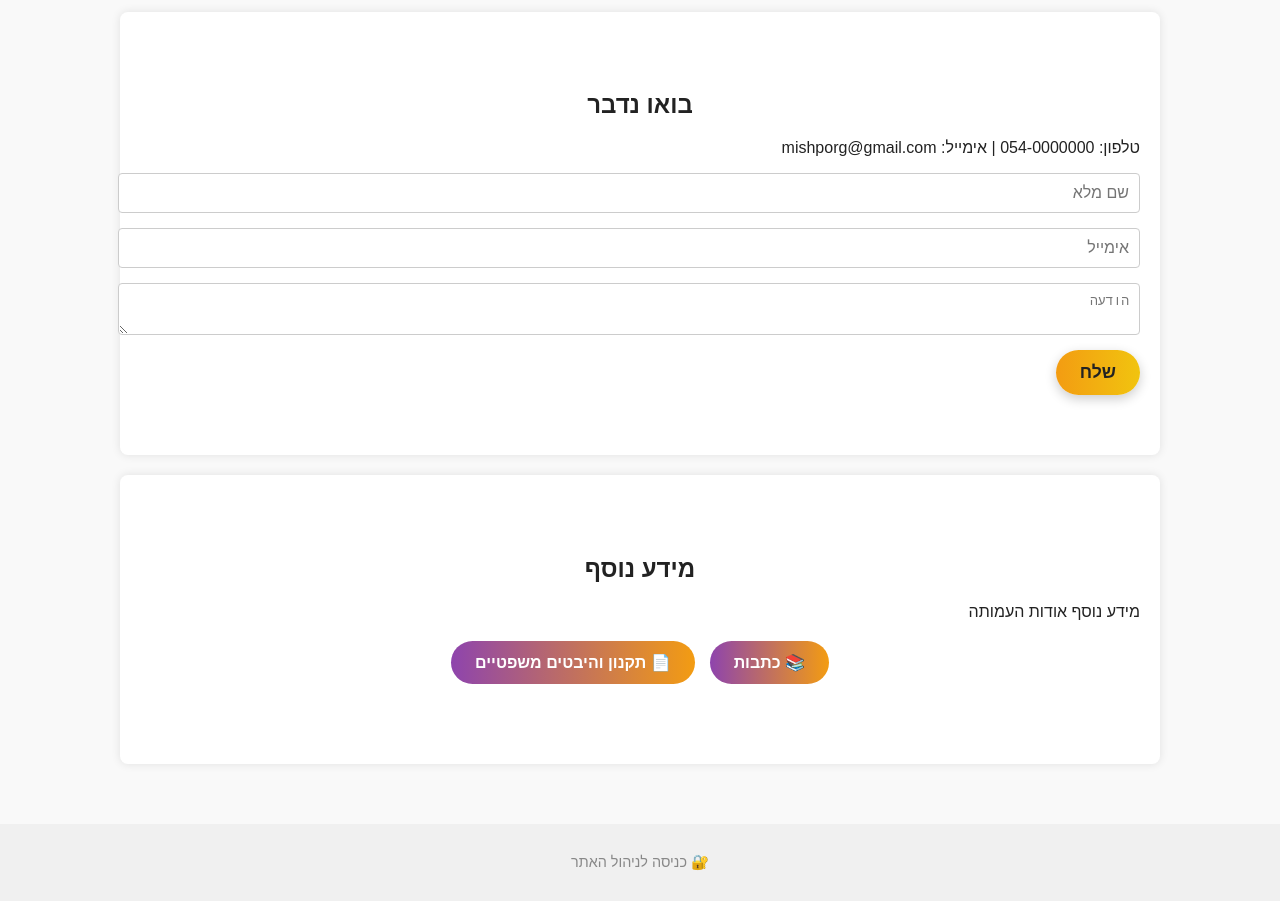
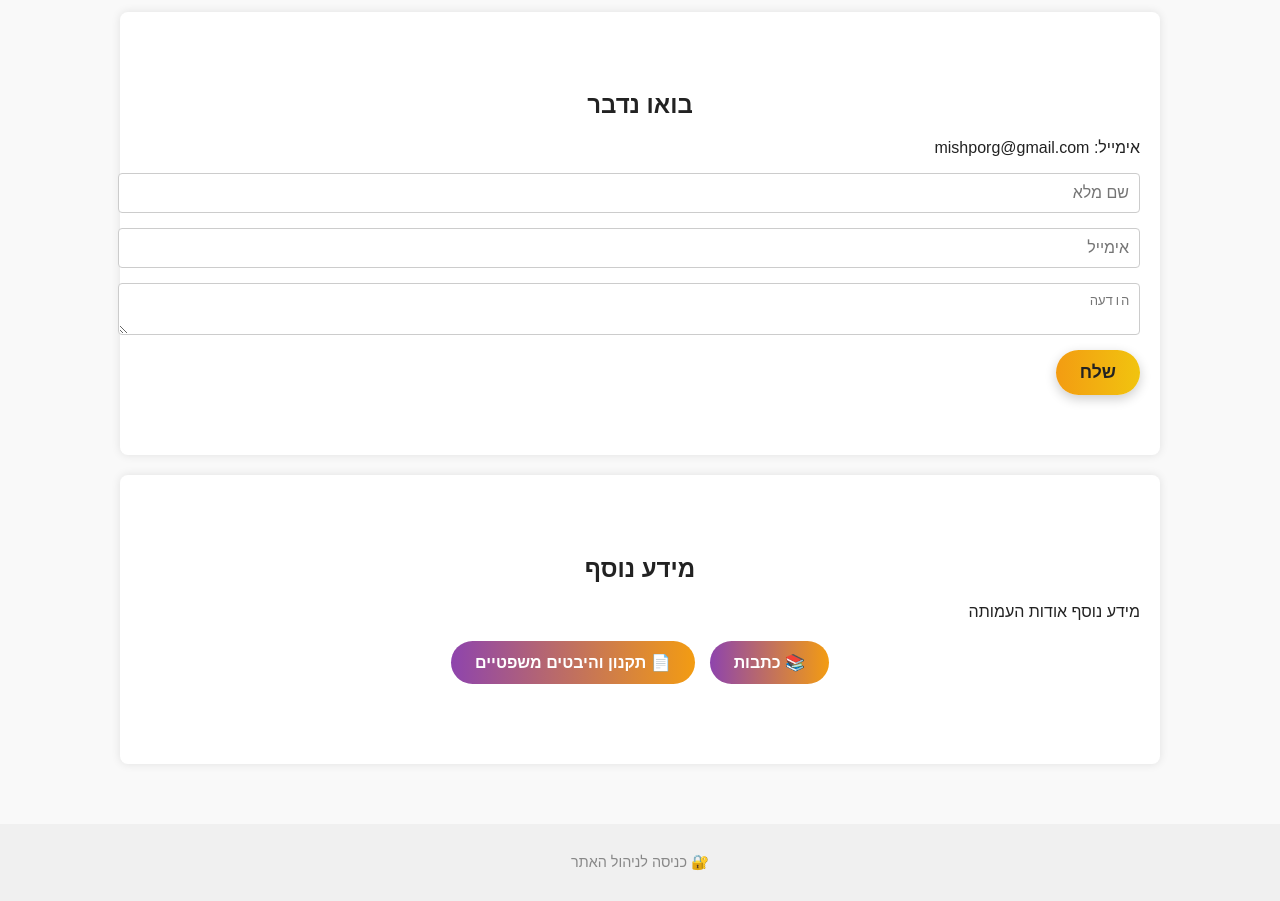
Before and after one commit to shalevshspiro/mishpacha, a plain HTML site: page index.html in a window 1280 px wide. Shown: the part 1860-2761 px from the top of the page. Drawn offline with Linux system fonts and the light colour scheme.

Commit message:
Update index.html

```diff
--- a/index.html
+++ b/index.html
@@ -58,7 +58,7 @@
 
   <section id="contact">
     <h2>בואו נדבר</h2>
-    <p>טלפון: 054-0000000 | אימייל: mishporg@gmail.com
+    <p>אימייל: mishporg@gmail.com
 </p>
     <form action="https://formspree.io/f/mvgkdzwq" method="POST">
       <input type="text" name="_gotcha" style="display:none">
```
